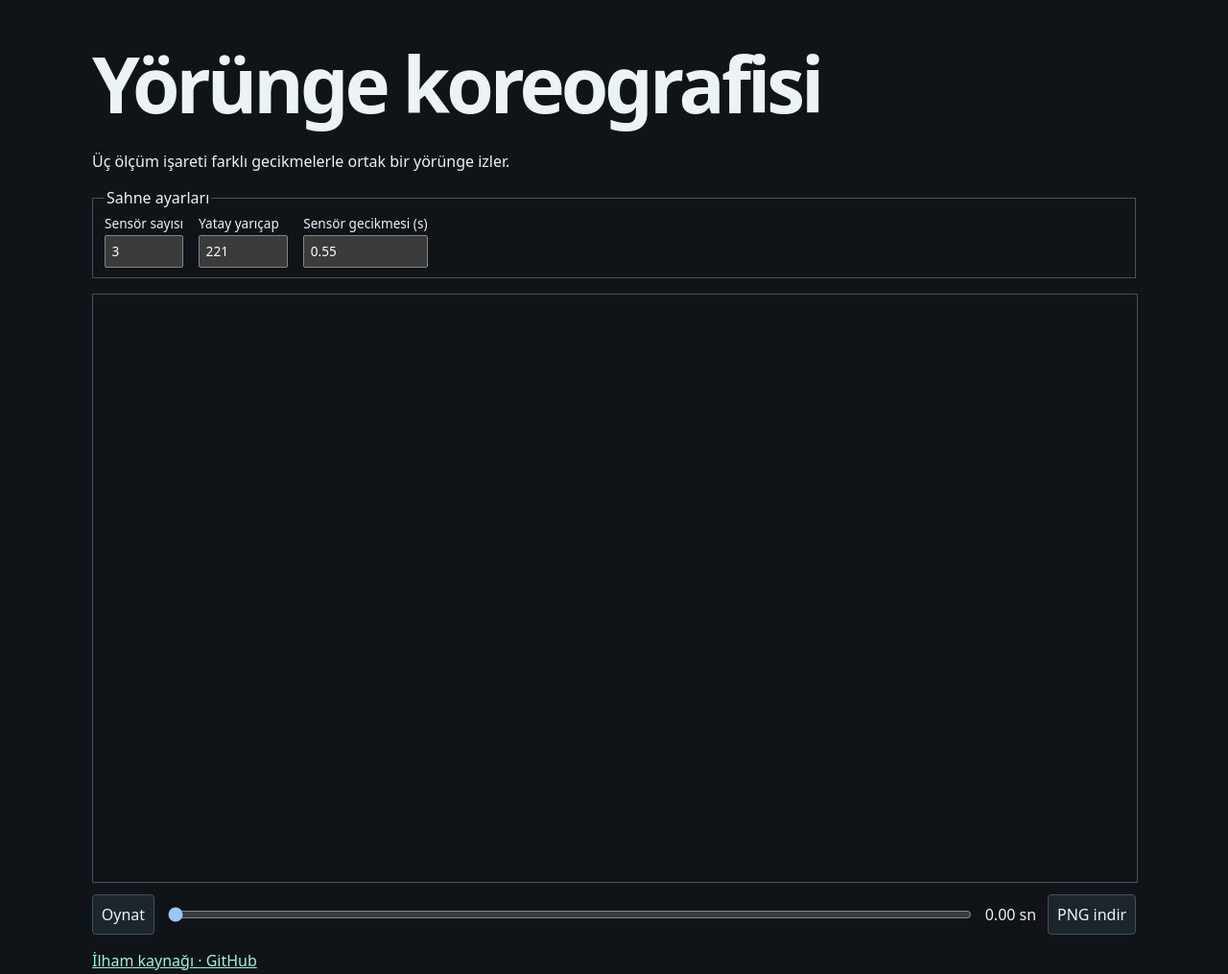
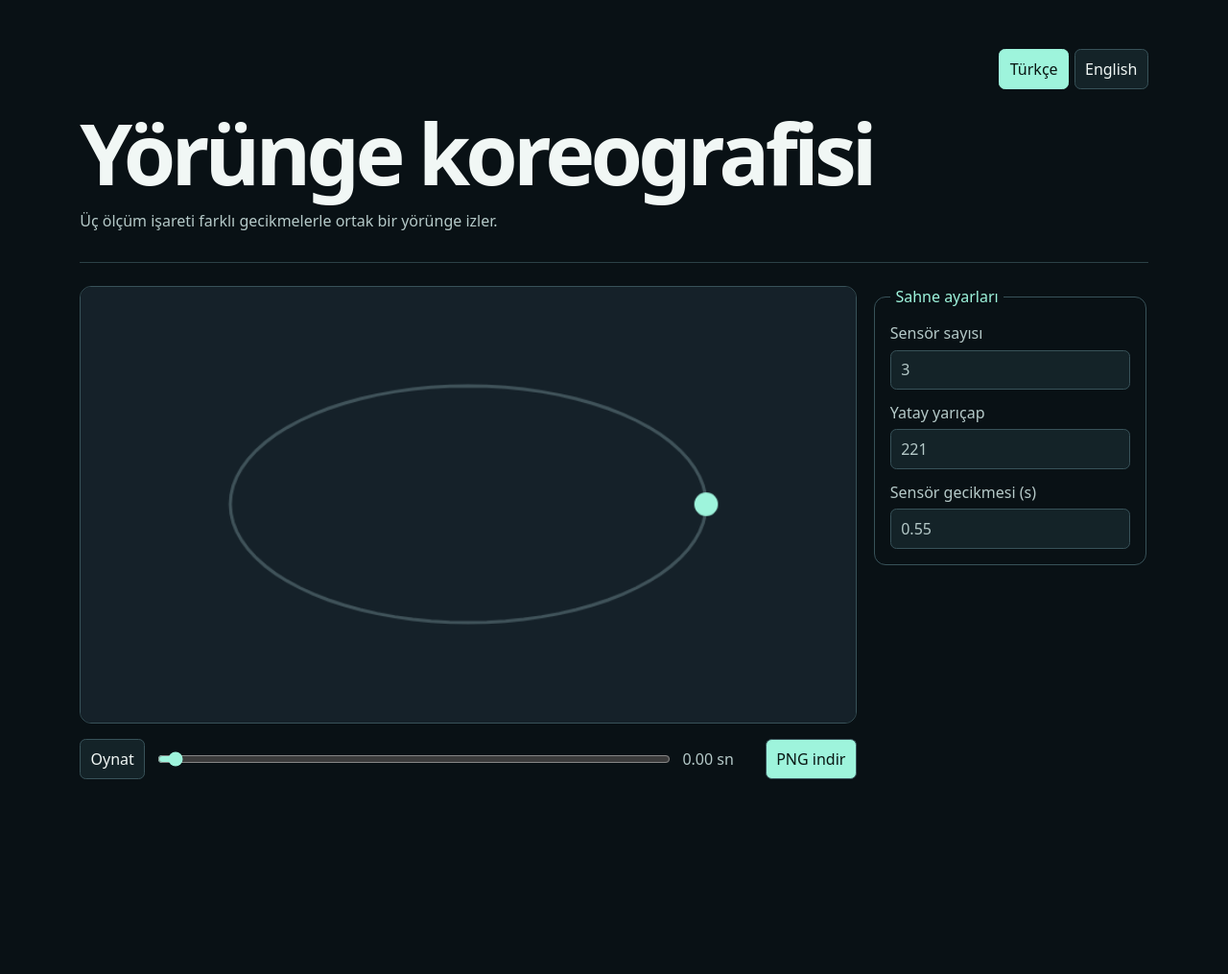
Before and after one commit to omerbek/sensor-orbits, a plain HTML site: page index.html in a window 1280 px wide. Shown: the whole page at 96% size. After the commit the page ends 879 px from the top, so only its background shows below. Drawn offline with Linux system fonts and the light colour scheme.

Commit message:
Add bilingual visual interface and documentation

```diff
--- a/index.html
+++ b/index.html
@@ -5,32 +5,42 @@
 <meta name="viewport" content="width=device-width, initial-scale=1">
 <title>Yörünge koreografisi</title>
 <style>
-:root {color-scheme: dark; font: 16px system-ui; background: #101419; color: #ebf3f5;}
-body {margin: 0 auto; max-width: 68rem; padding: 2rem 1.25rem;}
-h1 {font-size: clamp(2.5rem, 9vw, 5rem); margin: 0; letter-spacing: -.05em;}
-canvas {display: block; width: 100%; height: auto; border: 1px solid #40535a;}
-.controls {display: flex; align-items: center; gap: .75rem; margin-top: .75rem;}
-input {flex: 1; min-width: 4rem;}
-button {font: inherit; color: inherit; border: 1px solid #40535a; background: #1c262c; border-radius: .25rem; padding: .55rem; text-align: left; cursor: pointer;}
-a {color: #9ef4dc;}
-fieldset {display:flex; flex-wrap:wrap; gap:.75rem 1rem; margin:0 0 1rem; border:1px solid #40535a;}
-fieldset label {display:flex; flex-direction:column; gap:.2rem; font-size:.85rem;}
-fieldset input {font:inherit; max-width:15rem; padding:.35rem;}
-.controls {flex-wrap:wrap;}
+:root { color-scheme: dark; font: 16px system-ui,sans-serif; background: #091115; color: #f1f7f5; }
+* { box-sizing: border-box; }
+body { margin: 0 auto; max-width: 76rem; padding: clamp(1rem,4vw,4rem); }
+header { position: relative; padding-block: 4rem 2rem; border-bottom: 1px solid #2b4146; margin-bottom: 1.5rem; }
+h1 { margin: 0; font-size: clamp(2.5rem,7vw,5.5rem); line-height: 1; letter-spacing: -.055em; }
+header p { margin-bottom: 0; color: #b5c9c8; max-width: 46rem; }
+nav { position: absolute; inset: 0 0 auto auto; display: flex; gap: .35rem; }
+section { display: grid; grid-template-columns: minmax(0,1fr) minmax(14rem,18rem); gap: 1rem; align-items: start; }
+section > :not(fieldset) { grid-column: 1; }
+canvas { display: block; width: 100%; height: auto; border: 1px solid #385259; border-radius: .75rem; }
+fieldset { grid-column: 2; grid-row: 1 / span 3; display: grid; gap: .8rem; min-width: 0; padding: 1rem; border: 1px solid #385259; border-radius: .75rem; }
+legend { padding-inline: .35rem; color: #9ef4dc; }
+label { display: grid; gap: .4rem; color: #b5c9c8; }
+input, button { min-width: 0; padding: .55rem .65rem; border: 1px solid #385259; border-radius: .4rem; background: #142328; color: inherit; font: inherit; }
+button { cursor: pointer; }
+button:hover, button[aria-pressed=true] { border-color: #9ef4dc; }
+button[aria-pressed=true], #save { background: #9ef4dc; color: #091713; }
+:focus-visible { outline: 2px solid #ffcb7d; outline-offset: 3px; }
+.controls { display: flex; flex-wrap: wrap; align-items: center; gap: .65rem; }
+#seek { flex: 1; min-width: 6rem; accent-color: #9ef4dc; }
+#time { min-width: 4.75rem; font-variant-numeric: tabular-nums; color: #b5c9c8; }
+code { color: #9ef4dc; }
+@media (max-width: 740px) { section { display: flex; flex-direction: column; align-items: stretch; } }
 </style>
 </head>
 <body>
-<header><h1>Yörünge koreografisi</h1><p>Üç ölçüm işareti farklı gecikmelerle ortak bir yörünge izler.</p></header>
+<header><nav aria-label="Language"><button id="lang-tr" type="button" lang="tr" aria-pressed="true">Türkçe</button><button id="lang-en" type="button" lang="en" aria-pressed="false">English</button></nav><h1 data-i18n="title">Yörünge koreografisi</h1><p data-i18n="description">Üç ölçüm işareti farklı gecikmelerle ortak bir yörünge izler.</p></header>
 <main>
 <section>
-<fieldset id="settings"><legend>Sahne ayarları</legend>
-<label for="count">Sensör sayısı<input id="count" value="3" type="number" min="1" max="8" step="1"></label>
-<label for="radius">Yatay yarıçap<input id="radius" value="221" type="number" min="60" max="290" step="1"></label>
-<label for="lag">Sensör gecikmesi (s)<input id="lag" value="0.55" type="number" min="0" max="1" step="0.05"></label>
+<fieldset id="settings"><legend data-i18n="settings">Sahne ayarları</legend>
+<label for="count"><span data-i18n="count">Sensör sayısı</span><input id="count" value="3" type="number" min="1" max="8" step="1"></label>
+<label for="radius"><span data-i18n="radius">Yatay yarıçap</span><input id="radius" value="221" type="number" min="60" max="290" step="1"></label>
+<label for="lag"><span data-i18n="lag">Sensör gecikmesi (s)</span><input id="lag" value="0.55" type="number" min="0" max="1" step="0.05"></label>
 </fieldset>
-<canvas width="720" height="405" aria-label="Seçili hareket deneyinin önizlemesi"></canvas>
-<div class="controls"><button id="play" type="button">Oynat</button><input id="seek" type="range" min="0" max="8" step="0.01" value="0" aria-label="Zaman çizelgesi"><output id="time">0.00 sn</output><button id="save" type="button">PNG indir</button></div>
-<p><a href="https://github.com/juliangarnier/anime">İlham kaynağı · GitHub</a></p>
+<canvas width="720" height="405" data-i18n-label="preview" aria-label="Seçili hareket deneyinin önizlemesi"></canvas>
+<div class="controls"><button id="play" type="button">Oynat</button><input id="seek" type="range" min="0" max="8" step="0.01" value="0" data-i18n-label="timeline" aria-label="Zaman çizelgesi"><output id="time">0.00 sn</output><button id="save" data-i18n="save" type="button">PNG indir</button></div>
 </section>
 </main>
 <script src="scene.js"></script>
```
